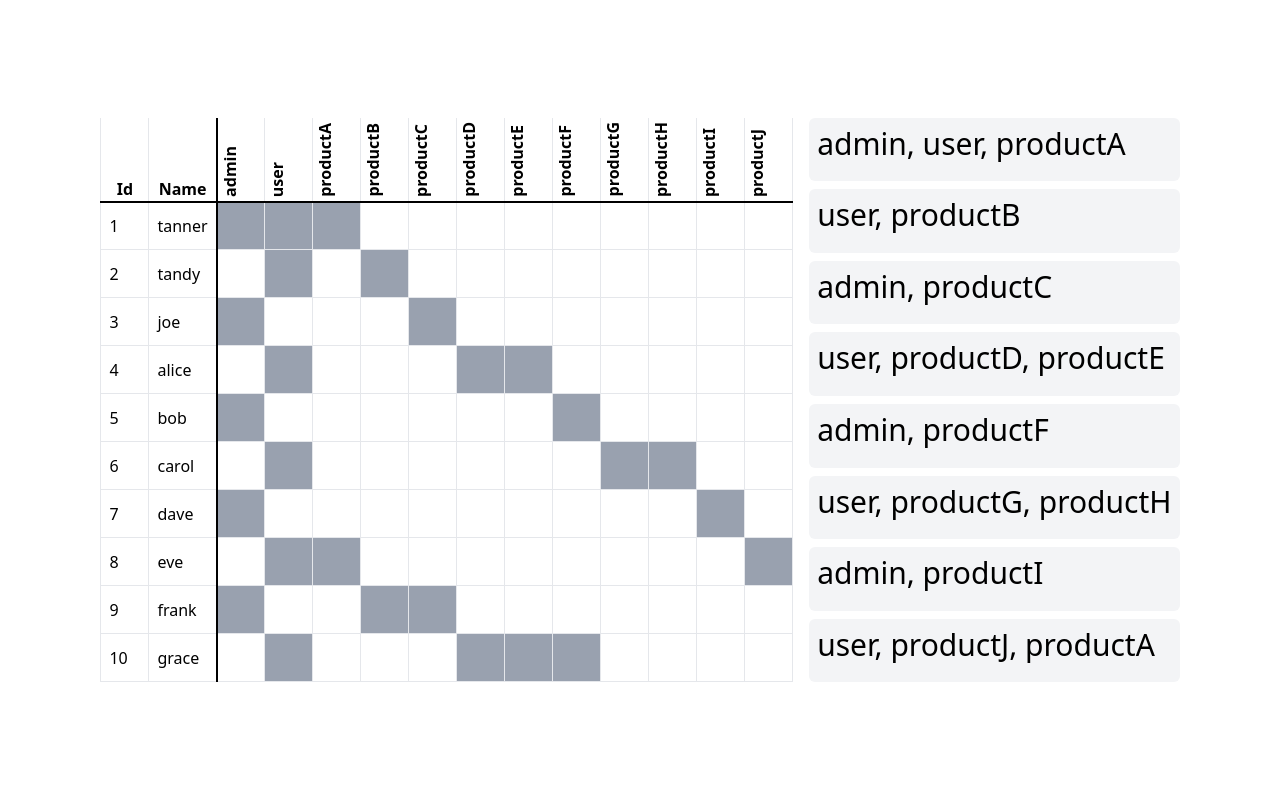
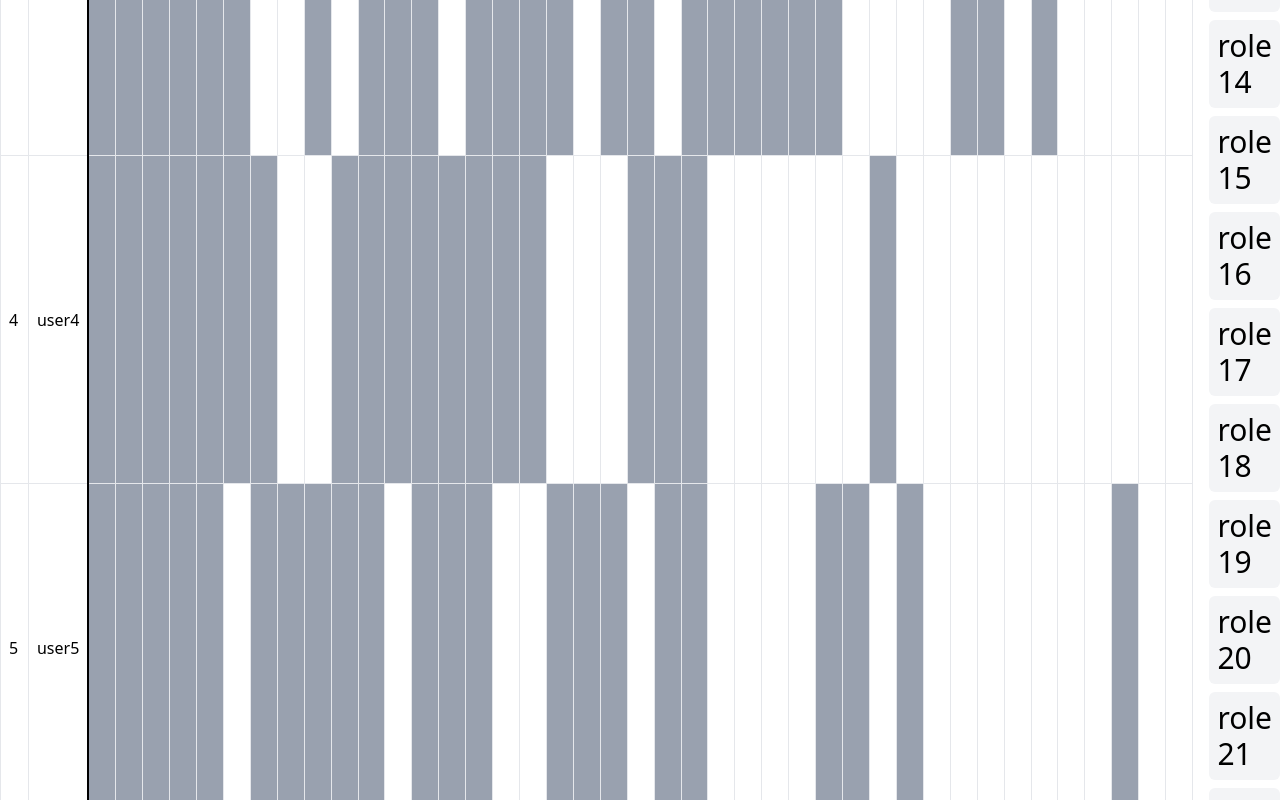
Before and after one commit to jkbh/access-analyzer-webapp, a React (Vite) app: page / in a window 1280 px wide. Shown: the top 800 px of the page. Built offline with nearby package versions, Linux system fonts and the light colour scheme.

Commit message:
feat: update data gen, types and fix role calculation

```diff
--- a/src/AccessTable/AccessTable.tsx
+++ b/src/AccessTable/AccessTable.tsx
@@ -10,10 +10,17 @@ import {
 import GroupCell from "./GroupCell";
 import GroupHeader from "./GroupHeader";
 import TextCell from "./TextCell";
-import { User, Role, mockUsers, calculateAllRoles } from "../User";
+// import { User, Role, mockUsers, calculateAllRoles } from "../User";
+import {
+  generateUsers,
+  User,
+  Role,
+  calculateAllRoles,
+  GroupState,
+} from "../generation";
 
 export const AccessAnalyzer = () => {
-  const [data, _setData] = React.useState(() => [...mockUsers]);
+  const [data, _setData] = React.useState(() => generateUsers(10));
   const [selectedRole, setSelectedRole] = React.useState<Role | undefined>();
 
   const roles = calculateAllRoles(data);
@@ -26,17 +33,24 @@ export const AccessAnalyzer = () => {
     cell: (cell) => <TextCell keyName={name} content={cell.getValue()} />,
   }));
 
-  const groups = Array.from(new Set(data.flatMap((u) => u.groups)));
+  const groups = Array.from(
+    new Set(data.flatMap((u) => [...u.groupStates.keys()])),
+  ).sort((a, b) => {
+    return (
+      data.filter((u) => u.groupStates.get(b) === "assigned").length -
+      data.filter((u) => u.groupStates.get(a) === "assigned").length
+    );
+  });
 
-  const groupColumns: AccessorFnColumnDef<User, boolean>[] = groups.map(
+  const groupColumns: AccessorFnColumnDef<User, GroupState>[] = groups.map(
     (group) => ({
       id: group,
       header: () => <GroupHeader header={group} />,
-      accessorFn: (row) => row.groups.includes(group),
+      accessorFn: (row) => row.groupStates.get(group) ?? "not_assigned",
       cell: (cell) => {
         return (
           <GroupCell
-            hasAccess={cell.getValue()}
+            hasAccess={cell.getValue() != "not_assigned"}
             isSelected={selectedRole?.has(group) ?? false}
           />
         );
@@ -103,7 +117,7 @@ export const AccessAnalyzer = () => {
             onMouseOver={() => setSelectedRole(role)}
             onMouseOut={() => setSelectedRole(undefined)}
           >
-            <span>{Array.from(role).join(", ")}</span>
+            <span>{`role ${i}`}</span>
           </div>
         ))}
       </div>
--- a/src/generation.ts
+++ b/src/generation.ts
@@ -1,281 +1,133 @@
-export type AccessData = {
-  groups: Group[];
-  users: User[];
-};
-
 interface Entity {
-  readonly id: string;
-  readonly name: string;
-  properties: {
-    readonly [key: string]: string | number | Date;
+  id: string;
+  name: string;
+  properties?: {
+    [key: string]: string | number | Date;
   };
 }
 
-export type Group = Entity;
+export type Group = string;
+
+export type GroupState = "assigned" | "not_assigned" | "assumed";
 
 export interface User extends Entity {
-  readonly groupIds: string[];
-  assumedGroups: string[];
+  groupStates: Map<Group, GroupState>;
 }
 
-export function generateMockData(): AccessData {
-  const groups: Group[] = [
-    {
-      id: "group1",
-      name: "Admins",
-      properties: {
-        createdAt: new Date(),
-        description: "Administrators group",
-      },
-    },
-    {
-      id: "group2",
-      name: "Users",
-      properties: { createdAt: new Date(), description: "Regular users group" },
-    },
-    {
-      id: "group3",
-      name: "Developers",
-      properties: { createdAt: new Date(), description: "Developers group" },
-    },
-    {
-      id: "group4",
-      name: "Testers",
-      properties: { createdAt: new Date(), description: "Testers group" },
-    },
-    {
-      id: "group5",
-      name: "Managers",
-      properties: { createdAt: new Date(), description: "Managers group" },
-    },
-    {
-      id: "group6",
-      name: "Support",
-      properties: { createdAt: new Date(), description: "Support group" },
-    },
-    {
-      id: "group7",
-      name: "HR",
-      properties: {
-        createdAt: new Date(),
-        description: "Human Resources group",
-      },
-    },
-    {
-      id: "group8",
-      name: "Finance",
-      properties: { createdAt: new Date(), description: "Finance group" },
-    },
-    {
-      id: "group9",
-      name: "Marketing",
-      properties: { createdAt: new Date(), description: "Marketing group" },
-    },
-    {
-      id: "group10",
-      name: "Sales",
-      properties: { createdAt: new Date(), description: "Sales group" },
-    },
-    {
-      id: "group11",
-      name: "IT",
-      properties: { createdAt: new Date(), description: "IT group" },
-    },
-    {
-      id: "group12",
-      name: "Legal",
-      properties: { createdAt: new Date(), description: "Legal group" },
-    },
-    {
-      id: "group13",
-      name: "Operations",
-      properties: { createdAt: new Date(), description: "Operations group" },
-    },
-    {
-      id: "group14",
-      name: "Procurement",
-      properties: { createdAt: new Date(), description: "Procurement group" },
-    },
-    {
-      id: "group15",
-      name: "Logistics",
-      properties: { createdAt: new Date(), description: "Logistics group" },
-    },
-    {
-      id: "group16",
-      name: "R&D",
-      properties: {
-        createdAt: new Date(),
-        description: "Research and Development group",
-      },
-    },
-    {
-      id: "group17",
-      name: "Security",
-      properties: { createdAt: new Date(), description: "Security group" },
-    },
-    {
-      id: "group18",
-      name: "Compliance",
-      properties: { createdAt: new Date(), description: "Compliance group" },
-    },
-    {
-      id: "group19",
-      name: "Admin Assistants",
-      properties: {
-        createdAt: new Date(),
-        description: "Administrative Assistants group",
-      },
-    },
-    {
-      id: "group20",
-      name: "Executives",
-      properties: { createdAt: new Date(), description: "Executives group" },
-    },
+export type Role = Set<Group>;
+
+export function generateUsers(numUsers: number): User[] {
+  const groups = [
+    "admin",
+    "user",
+    "git_read",
+    "git_write",
+    "git_admin",
+    "confluence_read",
+    "confluence_write",
+    "confluence_admin",
+    "jira_read",
+    "jira_write",
+    "jira_admin",
+    "bitbucket_read",
+    "bitbucket_write",
+    "bitbucket_admin",
+    "slack_read",
+    "slack_write",
+    "slack_admin",
+    "dropbox_read",
+    "dropbox_write",
+    "dropbox_admin",
+    "onedrive_read",
+    "onedrive_write",
+    "onedrive_admin",
+    "google_drive_read",
+    "google_drive_write",
+    "google_drive_admin",
+    "aws_read",
+    "aws_write",
+    "aws_admin",
+    "azure_read",
+    "azure_write",
+    "azure_admin",
+    "gcp_read",
+    "gcp_write",
+    "gcp_admin",
+    "docker_read",
+    "docker_write",
+    "docker_admin",
+    "kubernetes_read",
+    "kubernetes_write",
+    "kubernetes_admin",
   ];
 
-  const users: User[] = [
-    {
-      id: "user1",
-      name: "Alice",
-      properties: { email: "alice@example.com", age: 30 },
-      groupIds: ["group1", "group2", "group3"],
-      assumedGroups: [],
-    },
-    {
-      id: "user2",
-      name: "Bob",
-      properties: { email: "bob@example.com", age: 25 },
-      groupIds: ["group2", "group4", "group5"],
-      assumedGroups: [],
-    },
-    {
-      id: "user3",
-      name: "Charlie",
-      properties: { email: "charlie@example.com", age: 28 },
-      groupIds: ["group3", "group6", "group7"],
-      assumedGroups: [],
-    },
-    {
-      id: "user4",
-      name: "David",
-      properties: { email: "david@example.com", age: 35 },
-      groupIds: ["group4", "group8", "group9"],
-      assumedGroups: [],
-    },
-    {
-      id: "user5",
-      name: "Eve",
-      properties: { email: "eve@example.com", age: 40 },
-      groupIds: ["group5", "group10", "group11"],
-      assumedGroups: [],
-    },
-    {
-      id: "user6",
-      name: "Frank",
-      properties: { email: "frank@example.com", age: 32 },
-      groupIds: ["group6", "group12", "group13"],
-      assumedGroups: [],
-    },
-    {
-      id: "user7",
-      name: "Grace",
-      properties: { email: "grace@example.com", age: 29 },
-      groupIds: ["group7", "group14", "group15"],
-      assumedGroups: [],
-    },
-    {
-      id: "user8",
-      name: "Hank",
-      properties: { email: "hank@example.com", age: 45 },
-      groupIds: ["group8", "group16", "group17"],
-      assumedGroups: [],
-    },
-    {
-      id: "user9",
-      name: "Ivy",
-      properties: { email: "ivy@example.com", age: 27 },
-      groupIds: ["group9", "group18", "group19"],
-      assumedGroups: [],
-    },
-    {
-      id: "user10",
-      name: "Jack",
-      properties: { email: "jack@example.com", age: 33 },
-      groupIds: ["group10", "group20", "group1"],
-      assumedGroups: [],
-    },
-    {
-      id: "user11",
-      name: "Karen",
-      properties: { email: "karen@example.com", age: 38 },
-      groupIds: ["group11", "group2", "group3"],
-      assumedGroups: [],
-    },
-    {
-      id: "user12",
-      name: "Leo",
-      properties: { email: "leo@example.com", age: 41 },
-      groupIds: ["group12", "group4", "group5"],
-      assumedGroups: [],
-    },
-    {
-      id: "user13",
-      name: "Mia",
-      properties: { email: "mia@example.com", age: 26 },
-      groupIds: ["group13", "group6", "group7"],
-      assumedGroups: [],
-    },
-    {
-      id: "user14",
-      name: "Nina",
-      properties: { email: "nina@example.com", age: 34 },
-      groupIds: ["group14", "group8", "group9"],
-      assumedGroups: [],
-    },
-    {
-      id: "user15",
-      name: "Oscar",
-      properties: { email: "oscar@example.com", age: 31 },
-      groupIds: ["group15", "group10", "group11"],
-      assumedGroups: [],
-    },
-    {
-      id: "user16",
-      name: "Paul",
-      properties: { email: "paul@example.com", age: 36 },
-      groupIds: ["group16", "group12", "group13"],
-      assumedGroups: [],
-    },
-    {
-      id: "user17",
-      name: "Quinn",
-      properties: { email: "quinn@example.com", age: 39 },
-      groupIds: ["group17", "group14", "group15"],
-      assumedGroups: [],
-    },
-    {
-      id: "user18",
-      name: "Rose",
-      properties: { email: "rose@example.com", age: 37 },
-      groupIds: ["group18", "group16", "group17"],
-      assumedGroups: [],
-    },
-    {
-      id: "user19",
-      name: "Sam",
-      properties: { email: "sam@example.com", age: 42 },
-      groupIds: ["group19", "group18", "group19"],
-      assumedGroups: [],
-    },
-    {
-      id: "user20",
-      name: "Tina",
-      properties: { email: "tina@example.com", age: 43 },
-      groupIds: ["group20", "group1", "group2"],
-      assumedGroups: [],
-    },
-  ];
+  const users = [];
+  for (let i = 0; i < numUsers; i++) {
+    const user: User = {
+      id: i.toString(),
+      name: `user${i}`,
+      properties: {},
+      groupStates: new Map(),
+    };
 
-  return { groups, users };
+    groups.forEach((group, i) => {
+      user.groupStates.set(
+        group,
+        Math.random() * groups.length > i ? "assigned" : "not_assigned",
+      );
+    });
+
+    users.push(user);
+  }
+  return users;
 }
+
+/**
+ * Determines whether two sets are equal.
+ *
+ * @template T - The type of elements in the sets.
+ * @param {Set<T>} a - The first set to compare.
+ * @param {Set<T>} b - The second set to compare.
+ * @returns {boolean} - True if the sets are equal, false otherwise.
+ */
+function setEqual<T>(a: Set<T>, b: Set<T>): boolean {
+  return a.size === b.size && a.union(b).size === a.size;
+}
+
+/**
+ * Calculates all unique roles from the provided user data.
+ *
+ * @param {User[]} data - An array of user objects.
+ * @returns {Array<Role>} An array of unique roles.
+ */
+export function calculateAllRoles(data: User[]): Array<Role> {
+  let groupMap = new Map<string, Role>();
+  data.forEach((user) => {
+    const userGroups = new Set(
+      user.groupStates
+        .entries()
+        .filter(([_, state]) => state !== "not_assigned")
+        .map(([group, _]) => group),
+    );
+    console.log(userGroups);
+    userGroups.forEach((group) => {
+      if (groupMap.has(group)) {
+        groupMap.set(
+          group,
+          groupMap.get(group)?.intersection(userGroups) ?? new Set(),
+        );
+      } else {
+        groupMap.set(group, userGroups);
+      }
+    });
+  });
+
+  const uniqueRoles = new Array<Role>();
+  groupMap.forEach((value) => {
+    if (!uniqueRoles.some((role) => setEqual(role, value))) {
+      uniqueRoles.push(value);
+    }
+  });
+
+  return uniqueRoles;
+}
```
